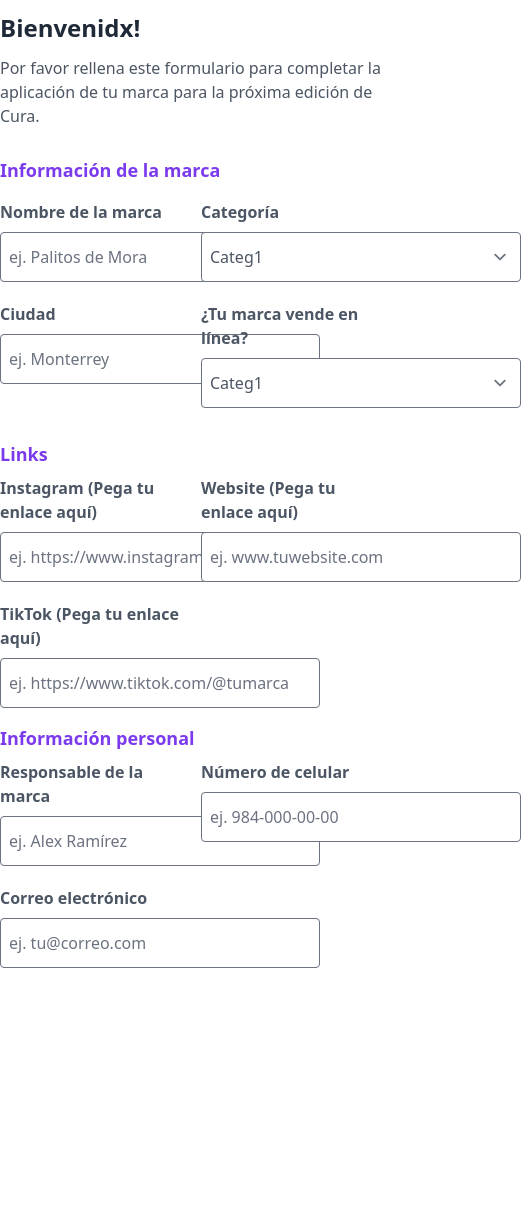
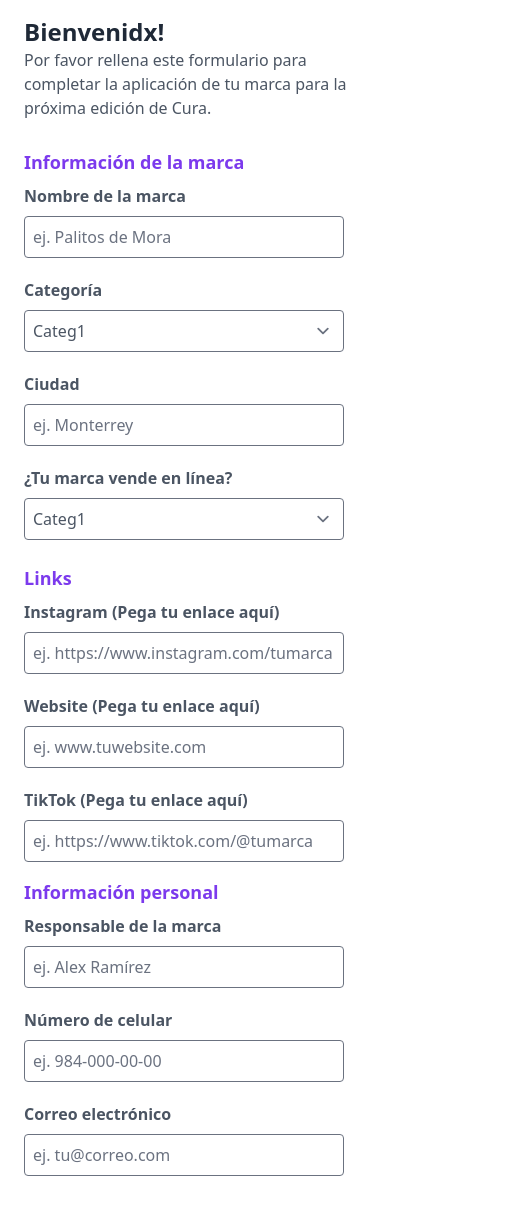
Before and after one commit to LatinxMafia/cura, a Next.js app: page /merchant/welcome-form in a window 390 px wide. Shown: the whole page, 521 px wide, since content can reach past the window. Before the commit the page ends 992 px from the top, so only its background shows below. Built offline with nearby package versions, Linux system fonts and the light colour scheme.

Commit message:
Add responsive queries for mobile

```diff
--- a/pages/merchant/welcome-form.tsx
+++ b/pages/merchant/welcome-form.tsx
@@ -2,9 +2,9 @@ import React from "react";
 
 const welcomeForm = () => {
   return (
-    <div className="container mx-auto w-full text-m text-gray-600">
-      <h1 className="text-2xl font-bold text-gray-800 my-3">Bienvenidx!</h1>
-      <p className="my-3">
+    <div className="container mx-auto w-full px-6 py-4 text-m text-gray-600">
+      <h1 className="text-2xl font-bold text-gray-800 m-0 p-0">Bienvenidx!</h1>
+      <p className="mb-3">
         Por favor rellena este formulario para completar la aplicación de tu
         marca para la próxima edición de Cura.
       </p>
@@ -13,14 +13,14 @@ const welcomeForm = () => {
         <h5 className="text-lg font-bold text-purple-600">
           Información de la marca
         </h5>
-        <section className="grid grid-cols-2 gap-3 py-4">
+        <section className="grid grid-cols-1 gap-3 py-2 md:grid-cols-2">
           <label>
             <p className='font-semibold'>Nombre de la marca</p>
-            <input type='text' placeholder="ej. Palitos de Mora" className='px-2 py-3 rounded placeholder-gray-500 w-80 my-2'></input>
+            <input type='text' placeholder="ej. Palitos de Mora" className='px-2 py-2 rounded placeholder-gray-500 w-80 my-2'></input>
           </label>
           <label>
             <p className='font-semibold'> Categoría</p>
-            <select name="categories" className='px-2 py-3 rounded placeholder-gray-500 w-80 my-2'>
+            <select name="categories" className='px-2 py-2 rounded placeholder-gray-500 w-80 my-2'>
               <option value="categ1">Categ1</option>
               <option value="categ2">Categ2</option>
               <option value="categ3">Categ3</option>
@@ -30,12 +30,12 @@ const welcomeForm = () => {
           <label>
             <p className='font-semibold'> Ciudad</p>
 
-            <input type='text' placeholder="ej. Monterrey" className='px-2 py-3 rounded placeholder-gray-500 w-80 my-2'></input>
+            <input type='text' placeholder="ej. Monterrey" className='px-2 py-2 rounded placeholder-gray-500 w-80 my-2'></input>
           </label>
           <label>
             <p className='font-semibold'> ¿Tu marca vende en línea?</p>
 
-            <select name="online-sell" className='px-2 py-3 rounded placeholder-gray-500 w-80 my-2' >
+            <select name="online-sell" className='px-2 py-2 rounded placeholder-gray-500 w-80 my-2' >
               <option value="categ1">Categ1</option>
               <option value="categ2">Categ2</option>
               <option value="categ3">Categ3</option>
@@ -44,42 +44,42 @@ const welcomeForm = () => {
           </label>
         </section>
         <h5 className="text-lg font-bold text-purple-600 py-2">Links</h5>
-        <section className="grid grid-cols-2 gap-3">
+        <section className="grid grid-cols-1 gap-3 md:grid-cols-2">
           <label>
             <p className='font-semibold'>Instagram (Pega tu enlace aquí)</p>
 
-            <input type='text'placeholder="ej. https://www.instagram.com/tumarca" className='px-2 py-3 rounded placeholder-gray-500 w-80 my-2'></input>
+            <input type='text'placeholder="ej. https://www.instagram.com/tumarca" className='px-2 py-2 rounded placeholder-gray-500 w-80 my-2'></input>
           </label>
           <label>
             <p className='font-semibold'> Website (Pega tu enlace aquí)</p>
 
-            <input type='text' placeholder="ej. www.tuwebsite.com" className='px-2 py-3 rounded placeholder-gray-500 w-80 my-2'></input>
+            <input type='text' placeholder="ej. www.tuwebsite.com" className='px-2 py-2 rounded placeholder-gray-500 w-80 my-2'></input>
           </label>
           <label>
             <p className='font-semibold'>TikTok (Pega tu enlace aquí)</p>
 
-            <input type='text' placeholder="ej. https://www.tiktok.com/@tumarca" className='px-2 py-3 rounded placeholder-gray-500 w-80 my-2'></input>
+            <input type='text' placeholder="ej. https://www.tiktok.com/@tumarca" className='px-2 py-2 rounded placeholder-gray-500 w-80 my-2'></input>
           </label>
         </section>
 
         <h5 className="text-lg font-bold text-purple-600 py-2">
           <p className='font-semibold'> Información personal</p>
         </h5>
-        <section className="grid grid-cols-2 gap-3">
+        <section className="grid grid-cols-1 gap-3 md:grid-cols-2">
           <label>
             <p className='font-semibold'>  Responsable de la marca</p>
 
-            <input type='text' placeholder="ej. Alex Ramírez" className='px-2 py-3 rounded placeholder-gray-500 w-80 my-2'></input>
+            <input type='text' placeholder="ej. Alex Ramírez" className='px-2 py-2 rounded placeholder-gray-500 w-80 my-2'></input>
           </label>
           <label>
             <p className='font-semibold'> Número de celular</p>
 
-            <input  type='text' placeholder="ej. 984-000-00-00" className='px-2 py-3 rounded placeholder-gray-500 w-80 my-2'></input>
+            <input  type='text' placeholder="ej. 984-000-00-00" className='px-2 py-2 rounded placeholder-gray-500 w-80 my-2'></input>
           </label>
           <label>
             <p className='font-semibold'> Correo electrónico</p>
 
-            <input type='text' placeholder="ej. tu@correo.com" className='px-2 py-3 rounded placeholder-gray-500 w-80 my-2'></input>
+            <input type='text' placeholder="ej. tu@correo.com" className='px-2 py-2 rounded placeholder-gray-500 w-80 my-2'></input>
           </label>
         </section>
       </form>
```
